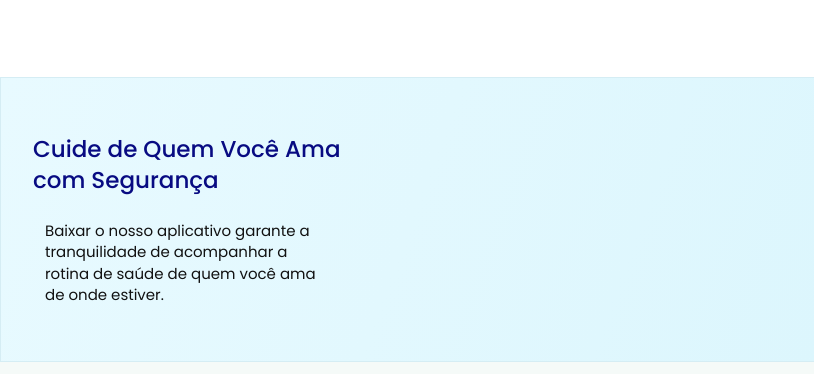
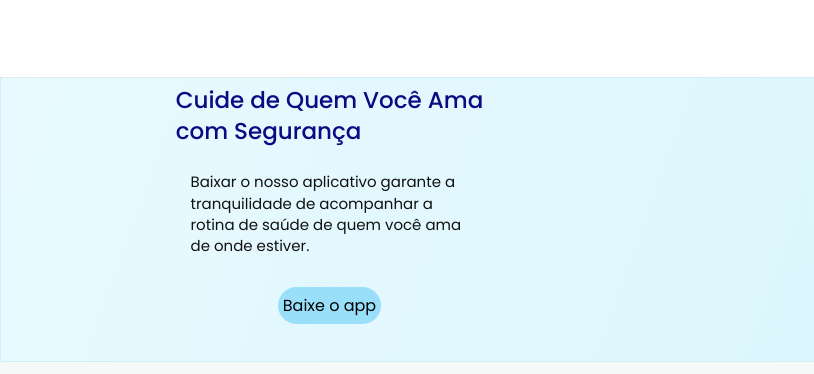
Before and after one commit to Bianca499/Zelo-Medicamento-para-Idosso-TCC, a plain HTML site: page zole medicamento para idosos/index.html in a window 1280 px wide. Shown: the part 1048-1422 px from the top of the page, 0-814 px from the left. Drawn offline with Linux system fonts and the light colour scheme.

Commit message:
implementação do app

```diff
--- a/zole medicamento para idosos/index.html
+++ b/zole medicamento para idosos/index.html
@@ -140,6 +140,8 @@
                 Baixar o nosso aplicativo garante a tranquilidade de acompanhar
                 a rotina de saúde de quem você ama de onde estiver.
             </p>
+
+            <a href="app/application-66051923-b2a8-4189-8f57-89faa7907037.apk" download class="app">Baixe o app</a>
         </div>
 
         <div class="app-banner-download">
--- a/zole medicamento para idosos/script.css
+++ b/zole medicamento para idosos/script.css
@@ -50,6 +50,14 @@ textarea {
     top: 0;
     z-index: 100;
     box-shadow: 0 3px 20px #183e560b;
+}
+.app{
+    background-color: #99dff9;
+    border-radius: 20px;
+    padding: 5px;
+    margin: 30px;
+    margin-top: 30px;
+    color: #000;
 }
 
 /* LOGO ZELO */
@@ -844,6 +852,13 @@ h2 {
     background: linear-gradient(110deg, #e8faff, #d6f4fc);
     border: 1px solid #d5edf4;
 }
+.app-banner-copy {
+    display: flex;
+    align-items: center;
+    flex-direction: column;
+    justify-content: center;
+    height: 25lvh;
+}
 
 .app-banner-copy h1 {
     margin: 0 0 24px;
```
